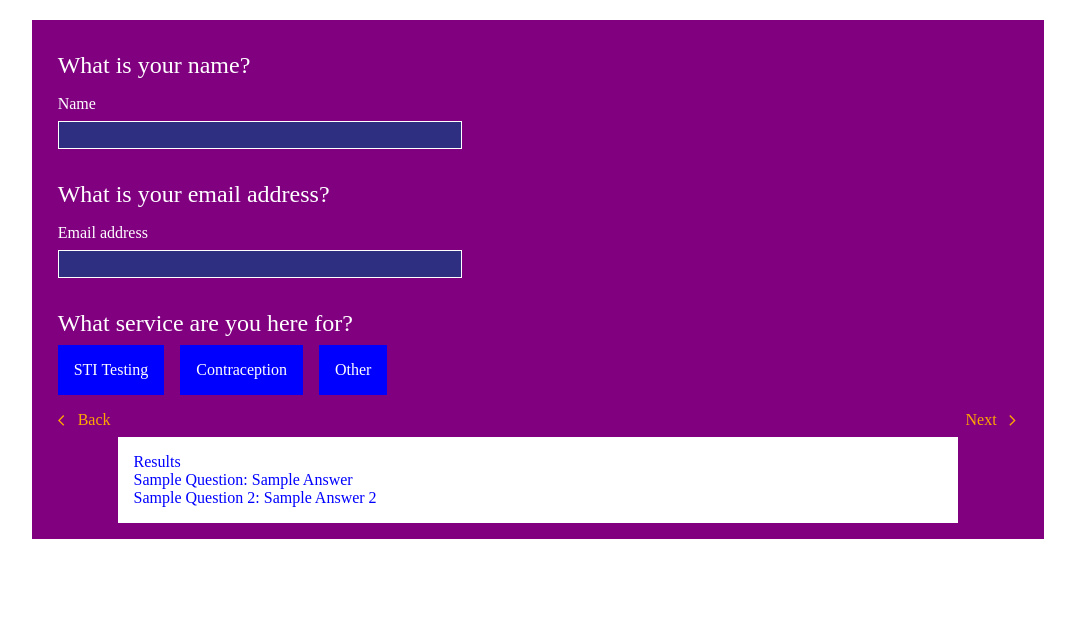
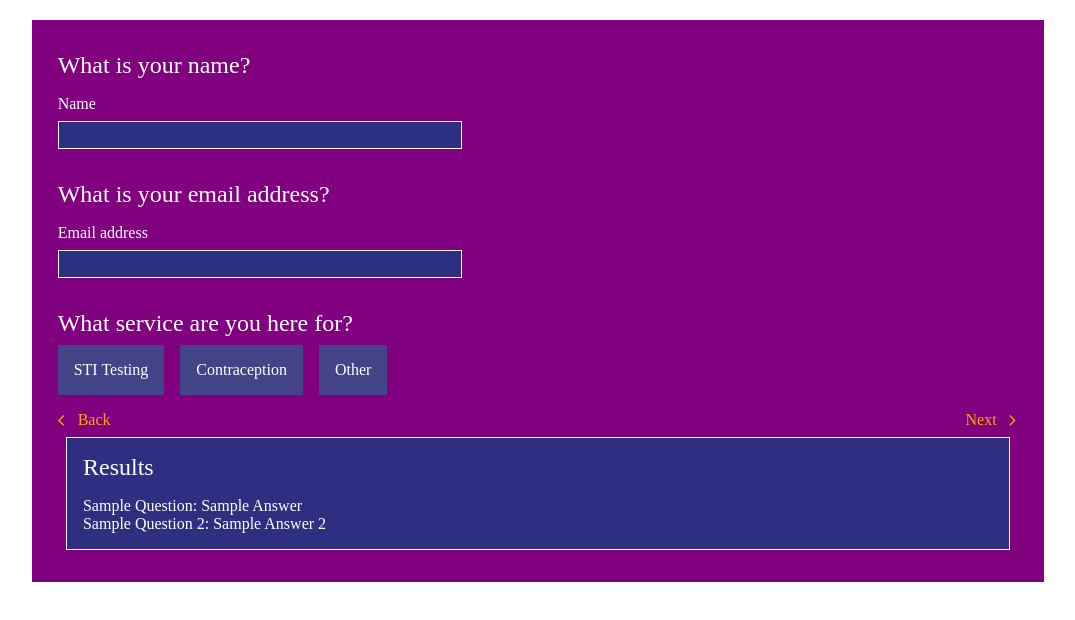
Before and after one commit to fkhan77/sh-24-order-journey, a Next.js app: page / in a window 1280 px wide. Shown: the top 620 px of the page, without its empty margins (102-1177 px from the left). Built offline with nearby package versions, Linux system fonts and the light colour scheme.

Commit message:
Add theming.

```diff
--- a/src/components/Results/Results.jsx
+++ b/src/components/Results/Results.jsx
@@ -1,21 +1,24 @@
 import styled from "styled-components";
 import PropTypes from "prop-types";
+import { Heading } from "../Heading/Heading";
 
 const ResultsContainer = styled.div`
-  background-color: white;
+  background-color: ${(props) => props.theme.primary};
   padding: 1rem;
-  width 80%;
-  color: blue;
-
+  margin-bottom: 1rem;
+  border: 1px solid ${(props) => props.theme.secondary};
+   width 90%;
+  color: ${(props) => props.theme.secondary};
 `;
 const Result = styled.div`
-  color: blue;
+  color: ${(props) => props.theme.secondary};
 `;
 
 export function Results({ results }) {
   return (
+    <>
       <ResultsContainer>
-      Results
+        <Heading text="Results" />
         {results.map((result) => {
           return (
             <Result
@@ -24,6 +27,7 @@ export function Results({ results }) {
           );
         })}
       </ResultsContainer>
+    </>
   );
 }
 
--- a/src/components/SelectionChip/SelectionChip.jsx
+++ b/src/components/SelectionChip/SelectionChip.jsx
@@ -2,13 +2,13 @@ import styled from "styled-components";
 import PropTypes from "prop-types";
 
 const StyledChip = styled.div`
-  background-color: blue;
+  background-color: ${(props) => props.theme.tertiary};
   padding: 1rem;
   display: inline-block;
   cursor: pointer;
   &:hover {
-    background-color: white;
-    color: blue;
+    background-color: ${(props) => props.theme.secondary};
+    color: ${(props) => props.theme.tertiary};
   }
 `;
 
```
Lines whose indentation alone changed are shown as unchanged.
